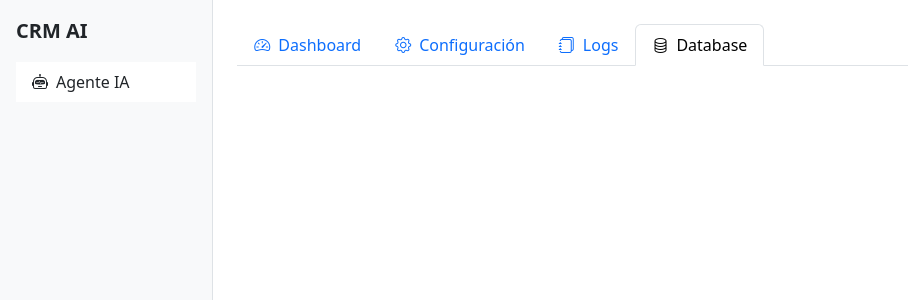
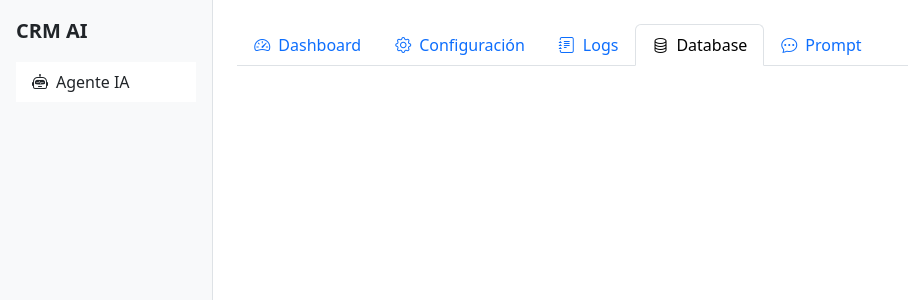
Before and after one commit to Alujan18/flask-auth-system, a Flask app: page /agente/database in a window 1280 px wide. Shown: the part 57-357 px from the top of the page, without its empty margins (0-908 px from the left). Run offline with Flask 3, Linux system fonts and the light colour scheme.

Commit message:
Agent step completed: Create and add missing agente_nav_tabs.html template file

```diff
--- a/pyproject.toml
+++ b/pyproject.toml
@@ -12,4 +12,5 @@ dependencies = [
     "beautifulsoup4>=4.12.3",
     "werkzeug",
     "openai",
+    "sqlalchemy",
 ]
--- /dev/null
+++ b/templates/agente/agente_nav_tabs.html
@@ -0,0 +1,32 @@
+<ul class="nav nav-tabs mb-4">
+    <li class="nav-item">
+        <a class="nav-link {% if request.endpoint == 'agente_dashboard' %}active{% endif %}"
+           href="{{ url_for('agente_dashboard') }}">
+            <i class="bi bi-speedometer2 me-2"></i>Dashboard
+        </a>
+    </li>
+    <li class="nav-item">
+        <a class="nav-link {% if request.endpoint == 'agente_configuracion' %}active{% endif %}"
+           href="{{ url_for('agente_configuracion') }}">
+            <i class="bi bi-gear me-2"></i>Configuración
+        </a>
+    </li>
+    <li class="nav-item">
+        <a class="nav-link {% if request.endpoint == 'agente_logs' %}active{% endif %}"
+           href="{{ url_for('agente_logs') }}">
+            <i class="bi bi-journal-text me-2"></i>Logs
+        </a>
+    </li>
+    <li class="nav-item">
+        <a class="nav-link {% if request.endpoint == 'agente_database' %}active{% endif %}"
+           href="{{ url_for('agente_database') }}">
+            <i class="bi bi-database me-2"></i>Database
+        </a>
+    </li>
+    <li class="nav-item">
+        <a class="nav-link {% if request.endpoint == 'agente_prompt' %}active{% endif %}"
+           href="{{ url_for('agente_prompt') }}">
+            <i class="bi bi-chat-dots me-2"></i>Prompt
+        </a>
+    </li>
+</ul>
--- a/templates/agente_database.html
+++ b/templates/agente_database.html
@@ -1,31 +1,7 @@
-<!-- agente_database.html -->
-
-
 {% extends "base.html" %}
 
 {% block content %}
-<ul class="nav nav-tabs mb-4">
-    <li class="nav-item">
-        <a class="nav-link {% if request.endpoint == 'agente_dashboard' %}active{% endif %}" href="{{ url_for('agente_dashboard') }}">
-            <i class="bi bi-speedometer2 me-2"></i>Dashboard
-        </a>
-    </li>
-    <li class="nav-item">
-        <a class="nav-link {% if request.endpoint == 'agente_configuracion' %}active{% endif %}" href="{{ url_for('agente_configuracion') }}">
-            <i class="bi bi-gear me-2"></i>Configuración
-        </a>
-    </li>
-    <li class="nav-item">
-        <a class="nav-link {% if request.endpoint == 'agente_logs' %}active{% endif %}" href="{{ url_for('agente_logs') }}">
-            <i class="bi bi-journals me-2"></i>Logs
-        </a>
-    </li>
-    <li class="nav-item">
-        <a class="nav-link {% if request.endpoint == 'agente_database' %}active{% endif %}" href="{{ url_for('agente_database') }}">
-            <i class="bi bi-database me-2"></i>Database
-        </a>
-    </li>
-</ul>
+    {% include 'agente/agente_nav_tabs.html' %}
 
     <div class="accordion" id="emailAccordion">
         {% for data in sender_data %}
--- a/templates/agente_main.html
+++ b/templates/agente_main.html
@@ -1,9 +1,8 @@
-<!-- agente_main.html -->
-
-
 {% extends "base.html" %}
 
 {% block content %}
+    {% include 'agente/agente_nav_tabs.html' %}
+
     <div class="container-fluid">
         <h2 class="mb-4">Agente IA</h2>
         <div class="row g-4">
```
Also changed, not shown: templates/agente_configuracion.html (+3 -34 lines), templates/agente_dashboard.html (+2 -37 lines), templates/agente_logs.html (+1 -29 lines), templates/agente_prompt.html (+1 -13 lines), templates/agente_recursos.html (+1 -27 lines), templates/nav_tabs.html (added, +32 -0 lines), 1 other file. Lines whose indentation alone changed are shown as unchanged.
